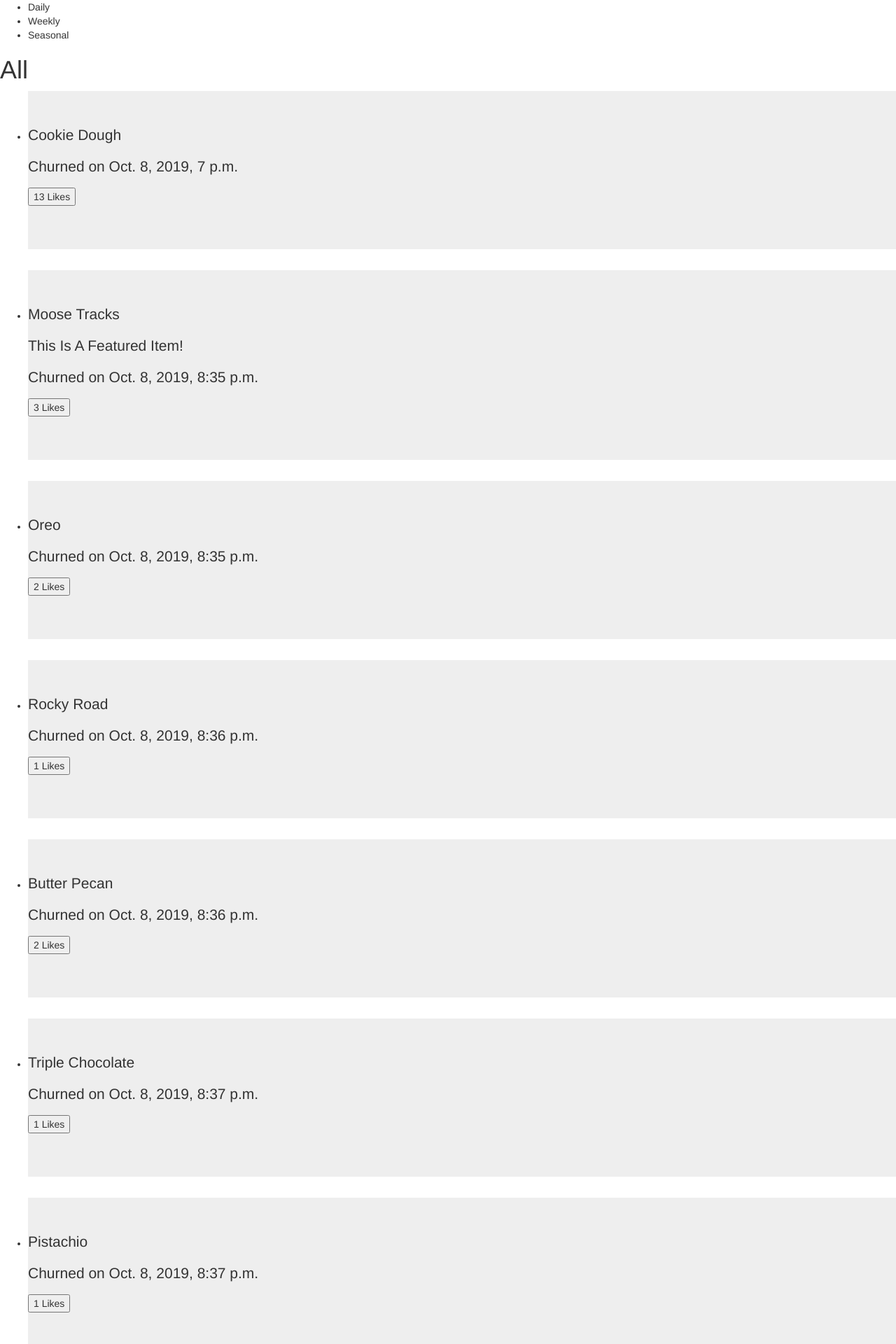
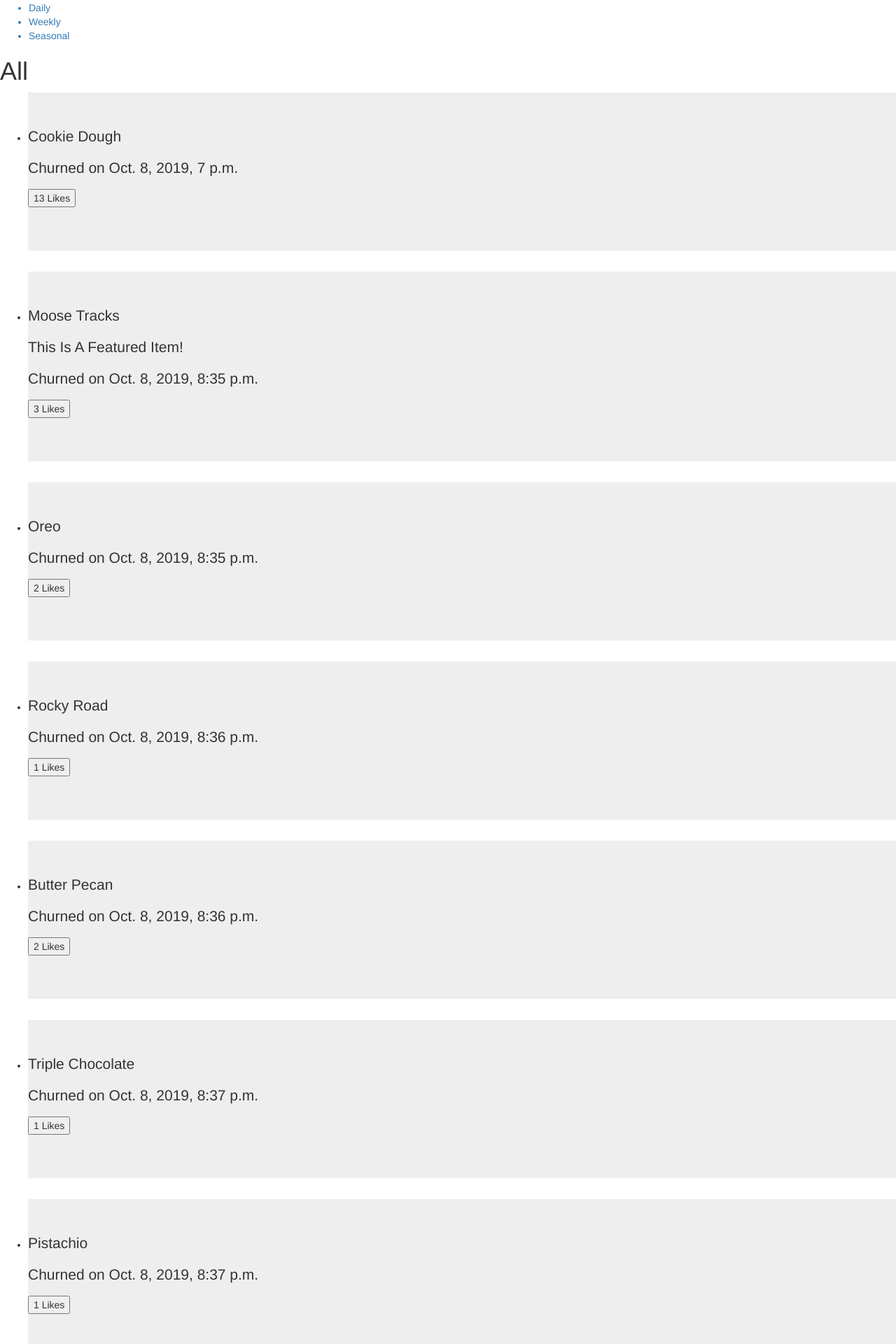
Before and after one commit to apierc2175/7.1.1_ice_cream, a Django app: page /icecream/ in a window 1280 px wide. Shown: the top 1920 px of the page at 70% size. Run offline with Django 3.2, Linux system fonts and the light colour scheme; data comes from the database, SQL or seed files in the repository; both versions use the stored data as it was after the commit; some libraries are stand-ins or nearby versions.

Commit message:
navigating links from base functions

```diff
--- a/icecream/templates/icecream/base.html
+++ b/icecream/templates/icecream/base.html
@@ -1,12 +1,22 @@
-
-<header>
-  <ul>
-    <li>Daily</li>
-    <li>Weekly</li>
-    <li>Seasonal</li>
-  </ul>
-</header>
-<body>
+<html>
+  <head>
+    <title>Ice Cream</title>
+      <link rel="stylesheet" href="//maxcdn.bootstrapcdn.com/bootstrap/3.2.0/css/bootstrap.min.css">
+      <link rel="stylesheet" href="//maxcdn.bootstrapcdn.com/bootstrap/3.2.0/css/bootstrap-theme.min.css">
+  </head>
+  <body>
+    <header>
+      <nav class="navbar">
+        <ul class="navbar-nav mr-auto">
+          <a class="nav-link" href="{% url 'icecream:daily' %}"><li class="nav-item">Daily</li></a>
+          <a class="nav-link" href="{% url 'icecream:weekly' %}"><li class="nav-item">Weekly</li></a>
+          <a class="nav-link" href="{% url 'icecream:seasonal' %}"><li class="nav-item">Seasonal</li></a>
+        </ul>
+      </nav>
+  </header>
+</body>
+<main>
   {% block content %}
   {% endblock %}
-</body>
+</main>
+</html>
--- a/icecream/templates/icecream/index.html
+++ b/icecream/templates/icecream/index.html
@@ -2,14 +2,7 @@
 {% load static %}
 {% block content %}
 
-<html>
-  <head>
-    <title>Ice Cream</title>
-    <link rel="stylesheet" href="//maxcdn.bootstrapcdn.com/bootstrap/3.2.0/css/bootstrap.min.css">
-    <link rel="stylesheet" href="//maxcdn.bootstrapcdn.com/bootstrap/3.2.0/css/bootstrap-theme.min.css">
-    <!-- <link rel="stylesheet" type="text/css" href="{% static 'icecream/styles.css'}"> -->
-  </head>
-  <body>
+
     <h1>{{heading}}</h1>
     {% if ice_cream_list %}
 <!-- find way to seperate ul so each category has ul, daily, weekly seasonal -->
```
Also changed, not shown: db.sqlite3.
